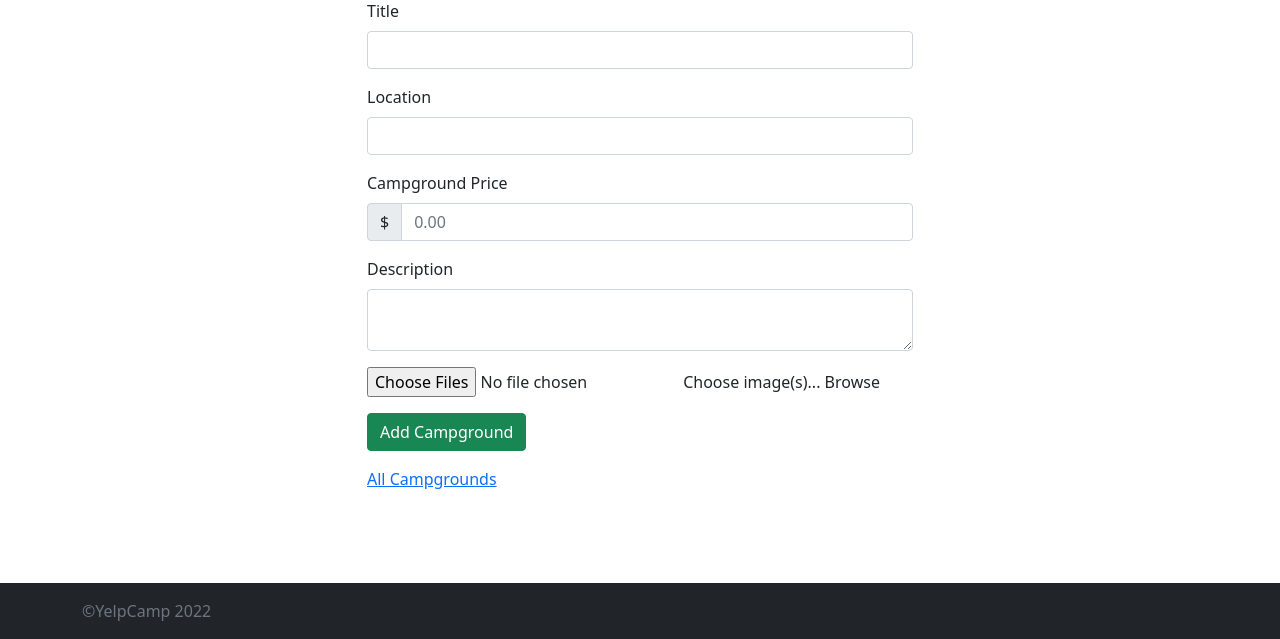
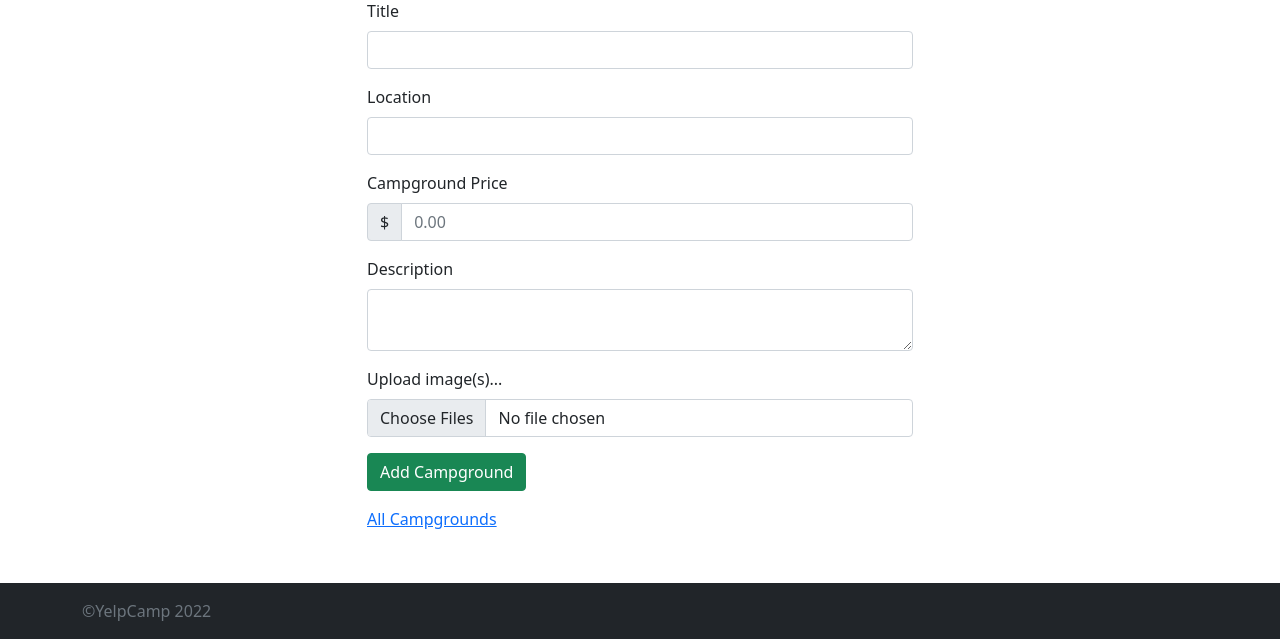
Before and after one commit to csmanyaka2012/Camp, a Node server app: page /campgrounds/new in a window 1280 px wide. Shown: the part 161-800 px from the top of the page. Run offline with Node 20, Linux system fonts and the light colour scheme; the visitor is signed in with stand-in values (Sample User, id 1); some libraries are stand-ins or nearby versions.

Commit message:
change upload style on new

```diff
--- a/views/campgrounds/new.ejs
+++ b/views/campgrounds/new.ejs
@@ -44,11 +44,10 @@
             </div>
             <div class="mb-3">
                 <div class="form-file custom-file">
-                    <input type="file" class="form-file-input" id="image" name="image" multiple>
-                    <label class="form-file-label" for="image">
-                        <span class="form-file-text custom-file-label">Choose image(s)...</span>
-                        <span class="form-file-button">Browse</span>
+                    <label class="form-label" for="image">
+                        <span class="form-file-text custom-file-label">Upload image(s)...</span>
                     </label>
+                    <input type="file" class="form-control" id="image" name="image" multiple>
                 </div>
             </div>
             <div class="mb-3">
```
